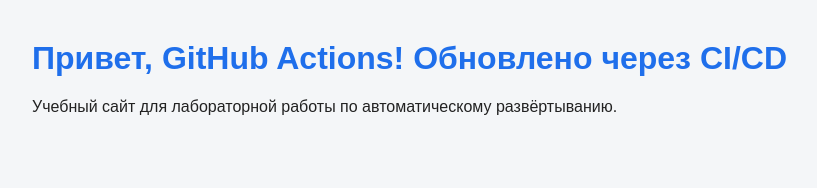
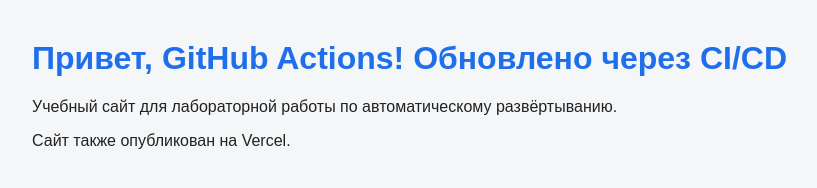
Before and after one commit to gurynych/site-cicd, a plain HTML site: page index.html in a window 1280 px wide. Shown: the whole page, without its empty margins (208-1025 px from the left). Drawn offline with Linux system fonts and the light colour scheme.

Commit message:
Добавлена строка про Vercel

```diff
--- a/index.html
+++ b/index.html
@@ -8,5 +8,6 @@
 <body>
   <h1>Привет, GitHub Actions! Обновлено через CI/CD</h1>
   <p>Учебный сайт для лабораторной работы по автоматическому развёртыванию.</p>
+  <p>Сайт также опубликован на Vercel.</p>
 </body>
 </html>
```
